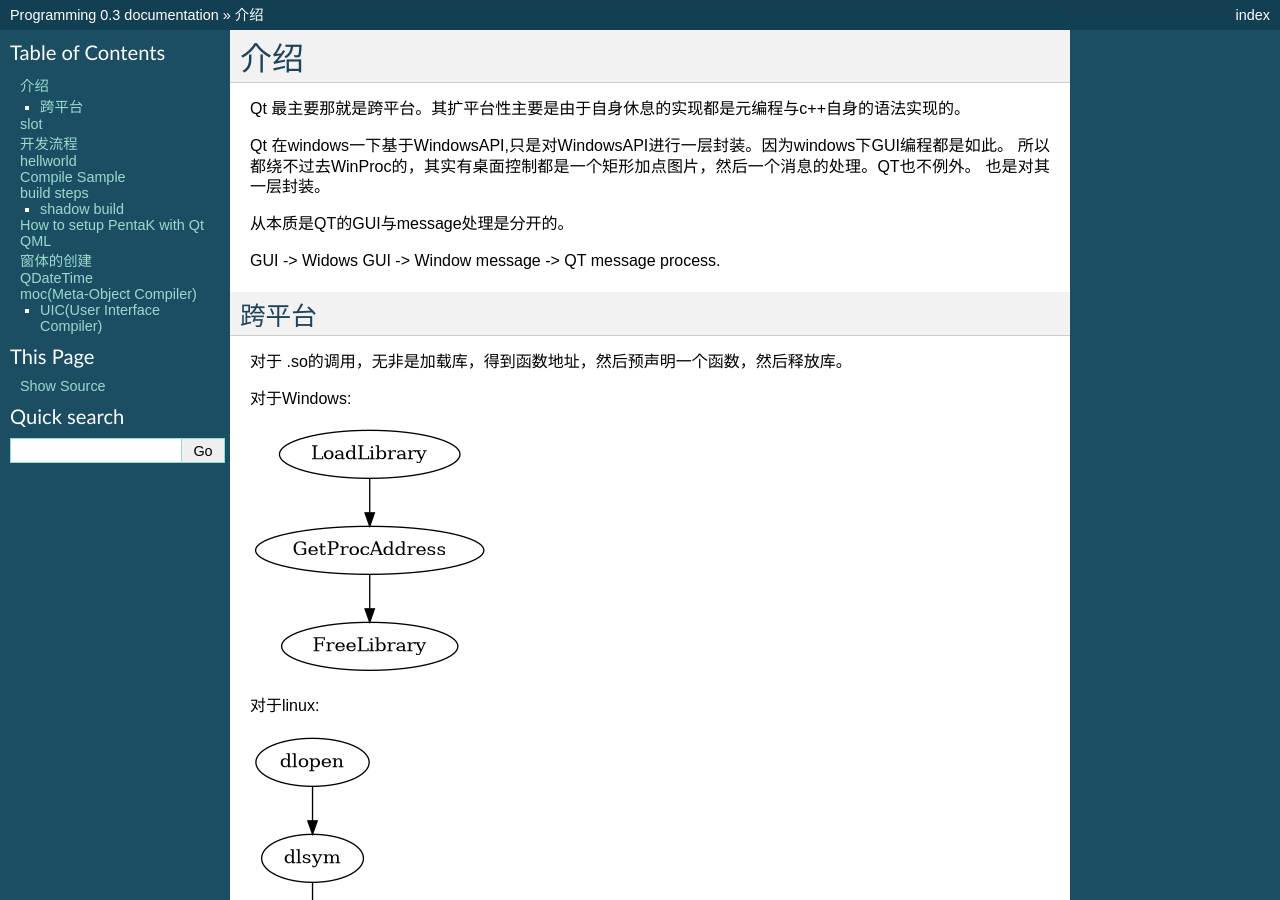
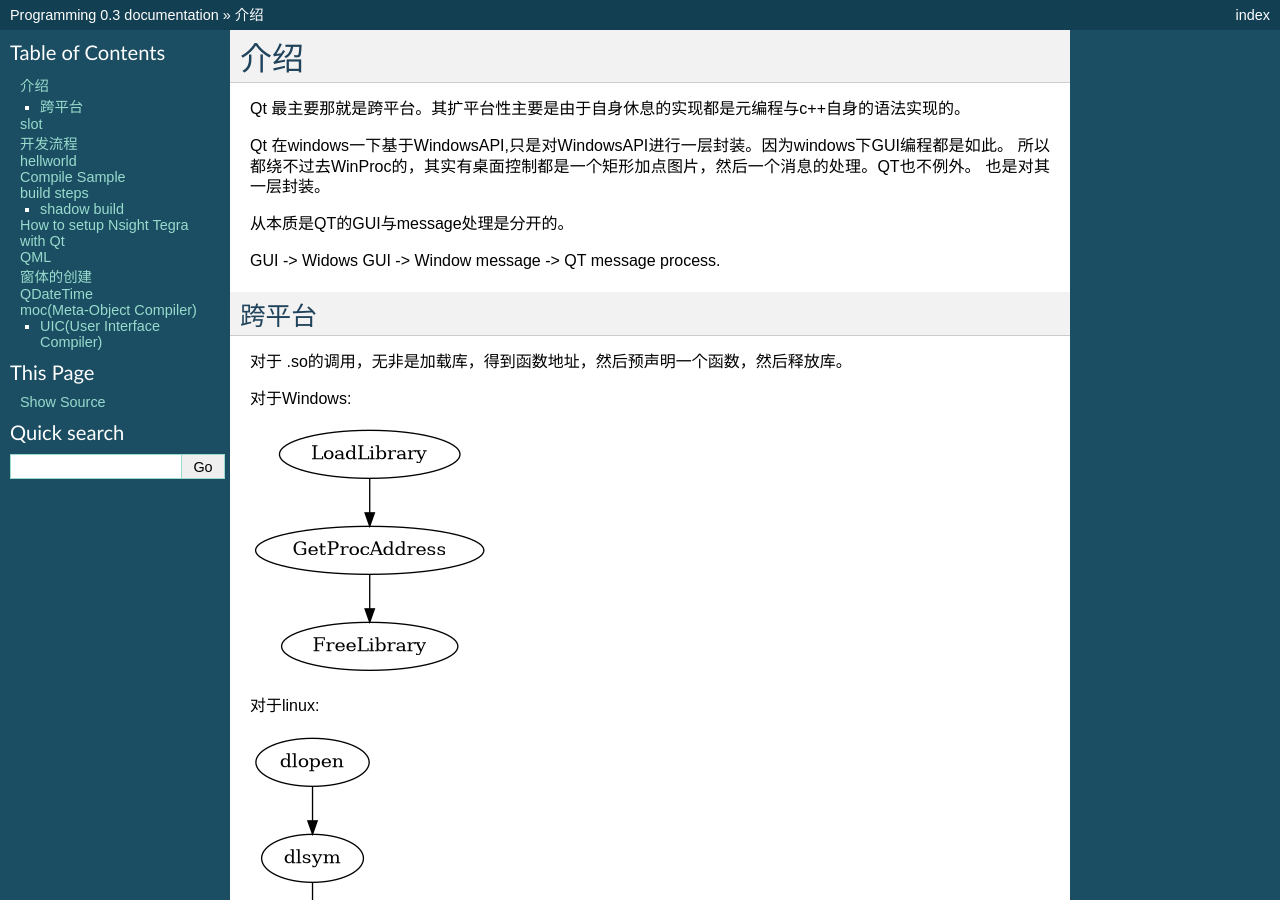
Before and after one commit to gwli/Programming, a Sphinx documentation site: the page built from source/content/Stage_1/QtDevelop.rst, in a window 1280 px wide and 900 px high. Built offline with Sphinx 7.4.7, drawn with Linux system fonts in a browser that asks for light colours; some of the changed text lies outside the part shown.

Commit message:
change name

```diff
--- a/source/content/Stage_1/QtDevelop.rst
+++ b/source/content/Stage_1/QtDevelop.rst
@@ -145,8 +145,8 @@ shadow:    F:\Qt5\Examples\Qt-5.5\canvas3d\canvas3d\threejs\build-planets-Androi
 
 
 
-How to setup PentaK with Qt
-===========================
+How to setup Nsight Tegra with Qt
+=================================
 
 #. download QtCreator from http://www.qt.io/download/
 #. intall it to <your QT path>. mine is F:\Qt5
```
